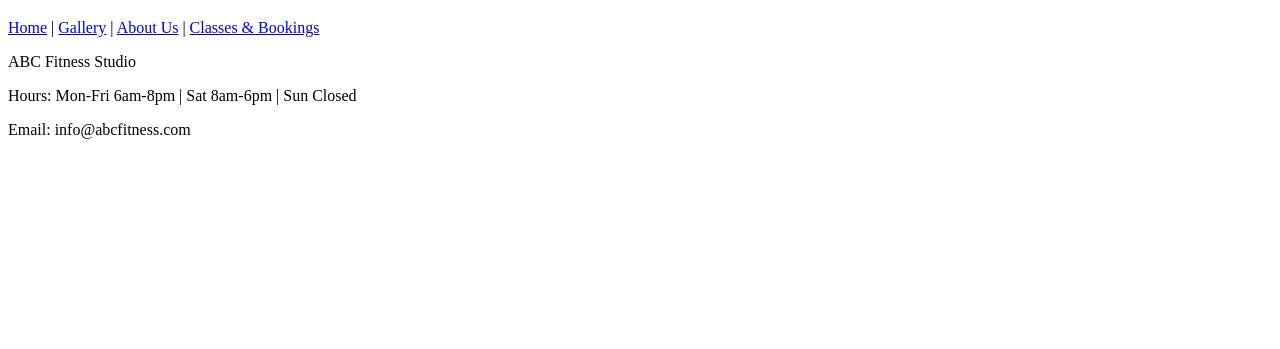
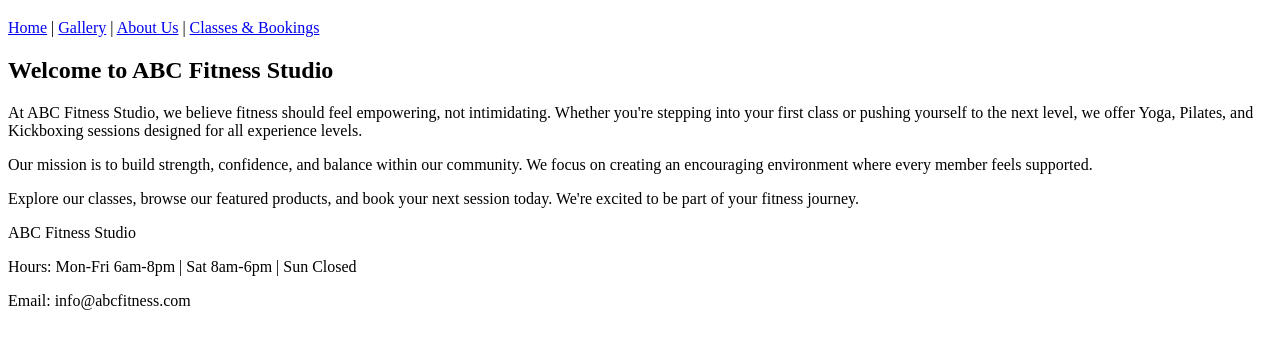
Before and after one commit to mizmaranda-hash/abc-fitness-website, a website: page index.html in a window 1280 px wide. Shown: the part 87-436 px from the top of the page. Drawn offline with Linux system fonts and the light colour scheme.

Commit message:
Add files via upload

```diff
--- a/index.html
+++ b/index.html
@@ -3,7 +3,7 @@
 <head>
   <title>ABC Fitness Studio</title>
 </head>
-</body>
+<body>
 <header>
 <img src="images/logo.png" alt="ABC Fitness Studio Logo" width="100">
 <h1>ABC Fitness Studio</h1>
@@ -14,7 +14,25 @@
   <a href="classes.html">Classes & Bookings</a>
 </nav>
 </header>
-</body>
+<main>
+<h2>Welcome to ABC Fitness Studio</h2>
+
+<p>
+  At ABC Fitness Studio, we believe fitness should feel empowering, not intimidating.
+  Whether you're stepping into your first class or pushing yourself to the next level,
+  we offer Yoga, Pilates, and Kickboxing sessions designed for all experience levels.
+</p>
+
+<p>
+  Our mission is to build strength, confidence, and balance within our community.
+  We focus on creating an encouraging environment where every member feels supported.
+</p>
+
+<p>
+  Explore our classes, browse our featured products, and book your next session today.
+  We're excited to be part of your fitness journey.
+</p>
+</main>
 <footer>
 <p>ABC Fitness Studio</p>
 <p>Hours: Mon-Fri 6am-8pm | Sat 8am-6pm | Sun Closed</p>
```
